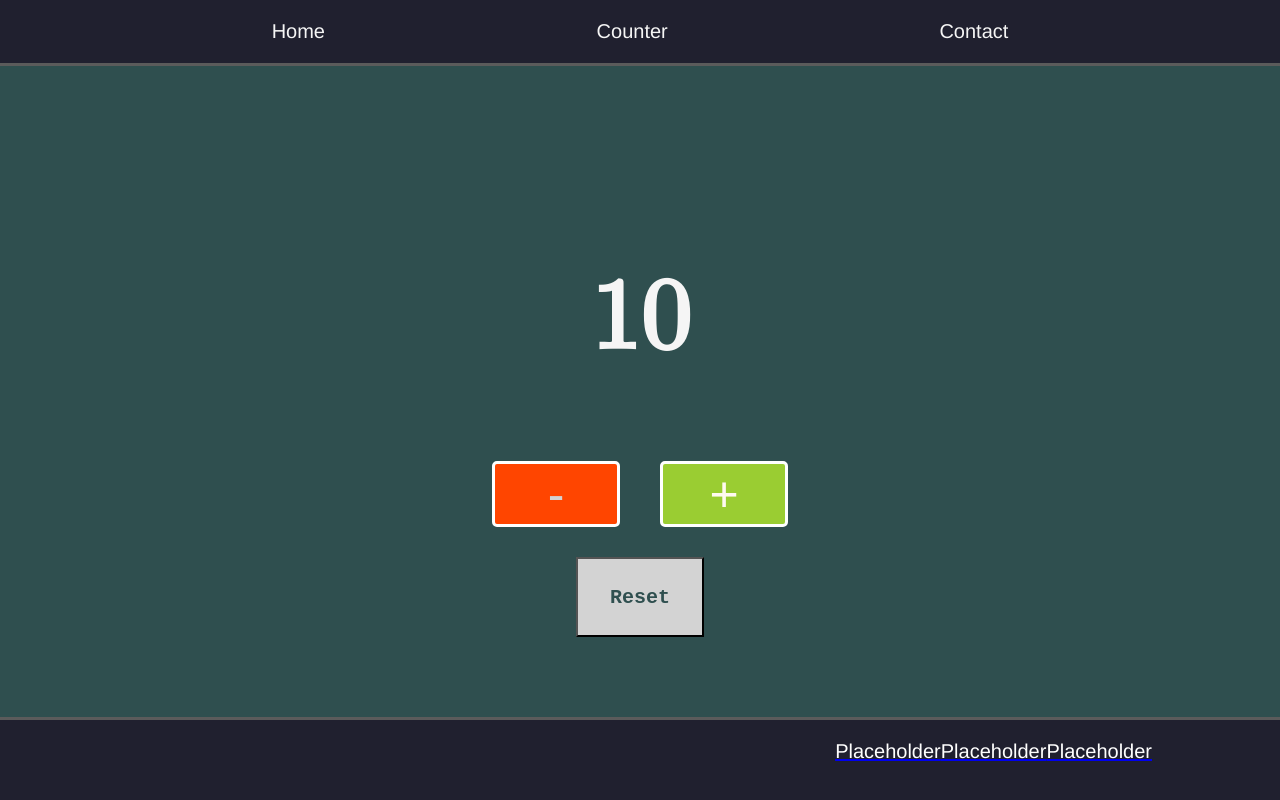
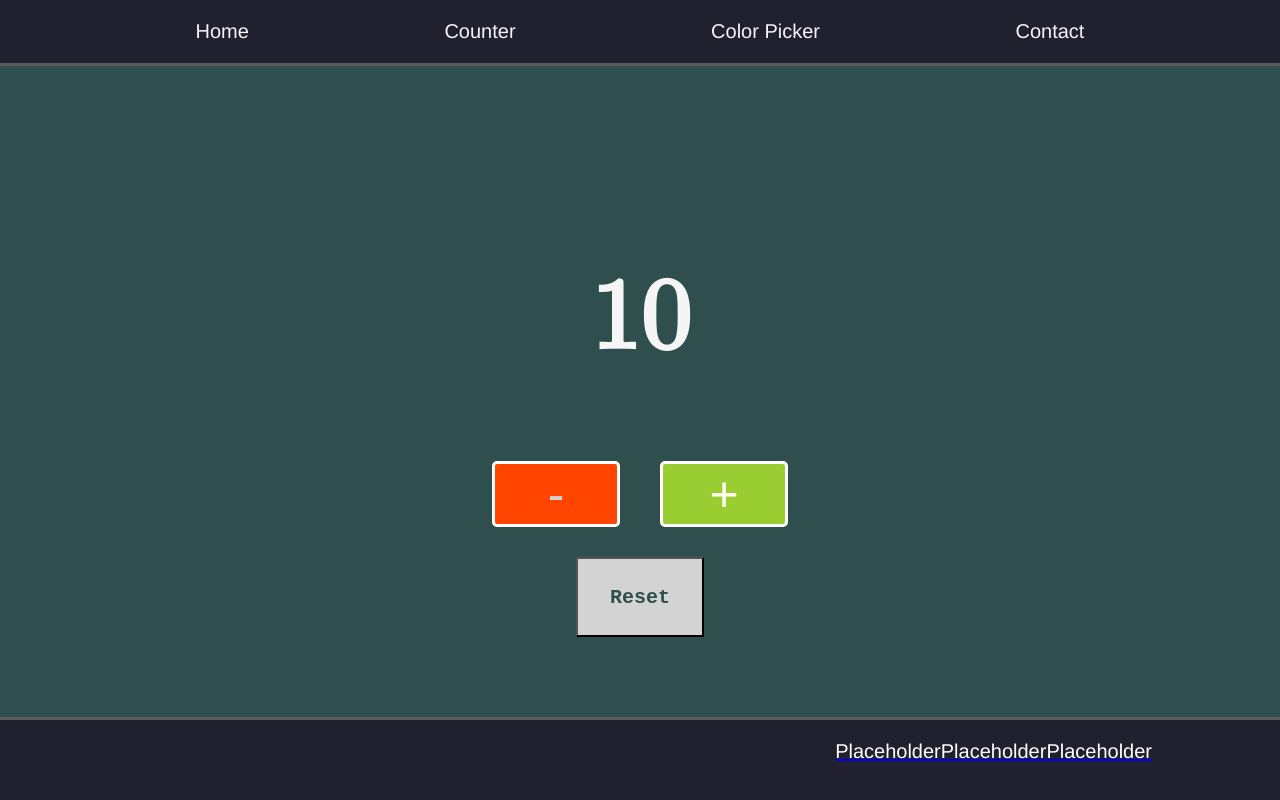
Before and after one commit to BadThad/ReactProject, a React (Vite) app in the folder my-react-app/: page /counter in a window 1280 px wide. Built offline with nearby package versions, Linux system fonts and the light colour scheme.

Commit message:
Added Color Picker to navbar.jsx and App.jsx

```diff
--- a/my-react-app/src/App.jsx
+++ b/my-react-app/src/App.jsx
@@ -1,9 +1,11 @@
 import { BrowserRouter, Routes, Route } from 'react-router-dom';
 import Home from "./pages/Home.jsx";
 import Counter from "./pages/Counter.jsx";
+import ColorPicker from "./pages/Color.jsx";
 import Contact from "./pages/Contact.jsx";
 import Navbar from "./navbar.jsx";
 import Footer from "./footer.jsx";
+
 
 function App() {
   return (
@@ -13,6 +15,7 @@ function App() {
         <Routes>
           <Route path = "/" element = {<Home/>} />
           <Route path = "/counter" element = {<Counter/>} />
+          <Route path = "/colorpicker" element = {<ColorPicker/>}></Route>
           <Route path = "/contact" element = {<Contact/>} />
         </Routes>
       <Footer></Footer>
--- a/my-react-app/src/navbar.jsx
+++ b/my-react-app/src/navbar.jsx
@@ -14,6 +14,9 @@ function Navbar () {
                         <Link to ="/counter">Counter</Link>
                     </li>
                     <li>
+                        <Link to ="/colorpicker">Color Picker</Link>
+                    </li>
+                    <li>
                         <Link to ="/contact">Contact</Link>
                     </li>
                 </ul>
```
